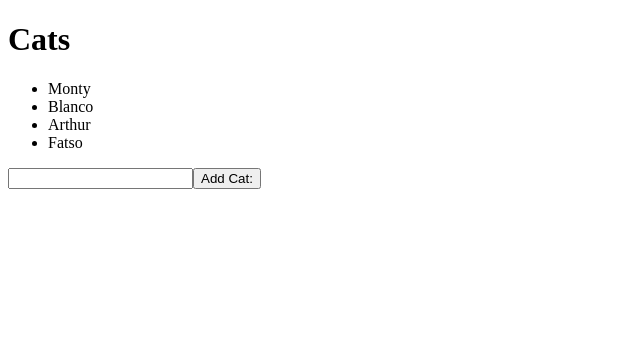
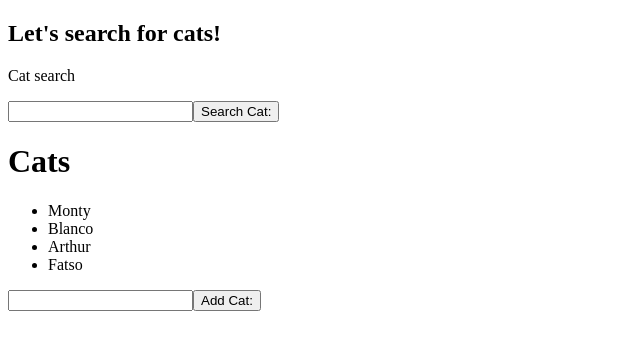
Before and after one commit to mineshmshah/service-demo-app, an Angular app: page / in a window 1280 px wide. Shown: the top 350 px of the page, without its empty margins (0-640 px from the left). Built offline with nearby package versions, Linux system fonts and the light colour scheme.

Commit message:
added filter function

```diff
--- a/src/app/app.component.html
+++ b/src/app/app.component.html
@@ -1,2 +1,8 @@
 <!--The content below is only a placeholder and can be replaced.-->
+
+<app-search></app-search>
+
+<app-cat-filter></app-cat-filter>
+
+
 <app-cat-list></app-cat-list>
--- a/src/app/app.module.ts
+++ b/src/app/app.module.ts
@@ -6,11 +6,15 @@ import { NgModule } from '@angular/core';
 import { AppComponent } from './app.component';
 import { CatListComponent } from './cat-list/cat-list.component';
 import { CatService } from './cat/cat.service';
+import { SearchComponent } from './search/search.component';
+import { CatFilterComponent } from './cat-filter/cat-filter.component';
 
 @NgModule({
   declarations: [
     AppComponent,
-    CatListComponent
+    CatListComponent,
+    SearchComponent,
+    CatFilterComponent
   ],
   imports: [
     BrowserModule
--- /dev/null
+++ b/src/app/cat-filter/cat-filter.component.html
@@ -0,0 +1,9 @@
+<p>Cat search</p>
+
+<input (input)="newCatName=$event.target.value" />
+<button (click)="filterCat(newCatName)">Search Cat:{{newCatName}}</button>
+<ul>
+  <li *ngFor="let cat of cats">
+    {{cat}}
+  </li>
+</ul>
--- /dev/null
+++ b/src/app/cat-filter/cat-filter.component.ts
@@ -0,0 +1,19 @@
+import { Component, OnInit } from '@angular/core';
+import { CatService } from '../cat/cat.service';
+
+@Component({
+  selector: 'app-cat-filter',
+  templateUrl: './cat-filter.component.html',
+  styleUrls: ['./cat-filter.component.css'],
+
+})
+export class CatFilterComponent implements OnInit {
+
+  constructor(private catService: CatService) { }
+  cats;
+  ngOnInit() {
+  }
+  filterCat(catName) {
+    this.cats = this.catService.filter(catName);
+  }
+}
--- a/src/app/cat/cat.service.ts
+++ b/src/app/cat/cat.service.ts
@@ -22,6 +22,14 @@ export class CatService {
     this.cats.push(cat);
   }
 
+  filter(searchTerm){
+    searchTerm = searchTerm.toLowerCase();
+    // filter returns a cop of the array.
+    return this.cats.filter((cat) => {
+      cat.toLowerCase().includes(searchTerm);
+    });
+  }
+
 
 
 }
--- /dev/null
+++ b/src/app/search/search.component.html
@@ -0,0 +1 @@
+<h2>Let's search for cats!</h2>
--- /dev/null
+++ b/src/app/search/search.component.ts
@@ -0,0 +1,15 @@
+import { Component, OnInit, ViewEncapsulation } from '@angular/core';
+
+@Component({
+  selector: 'app-search',
+  templateUrl: './search.component.html',
+  styleUrls: ['./search.component.css'],
+})
+export class SearchComponent implements OnInit {
+
+  constructor() { }
+
+  ngOnInit() {
+  }
+
+}
```
Also changed, not shown: src/app/cat-filter/cat-filter.component.css (added), src/app/search/search.component.css (added), 2 other files (tests, documents, lock files or other folders).
